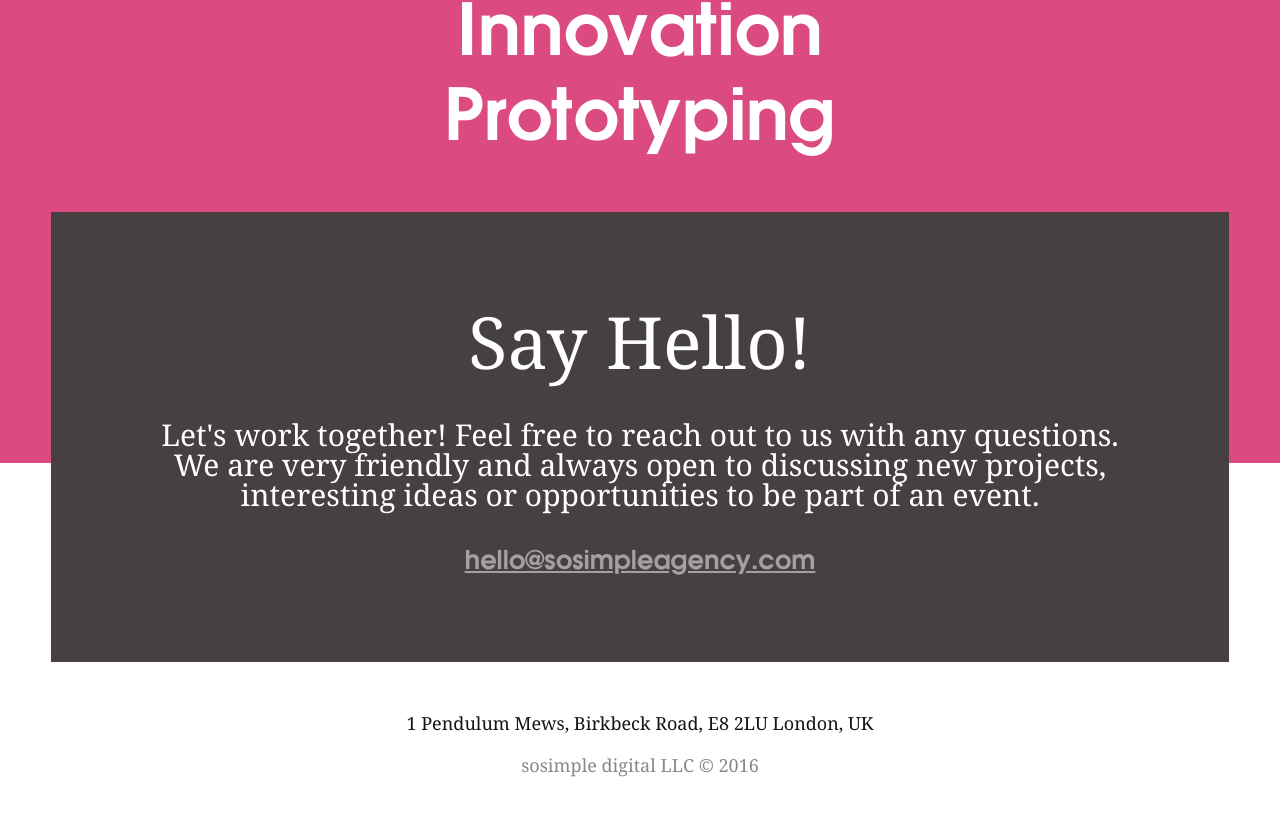
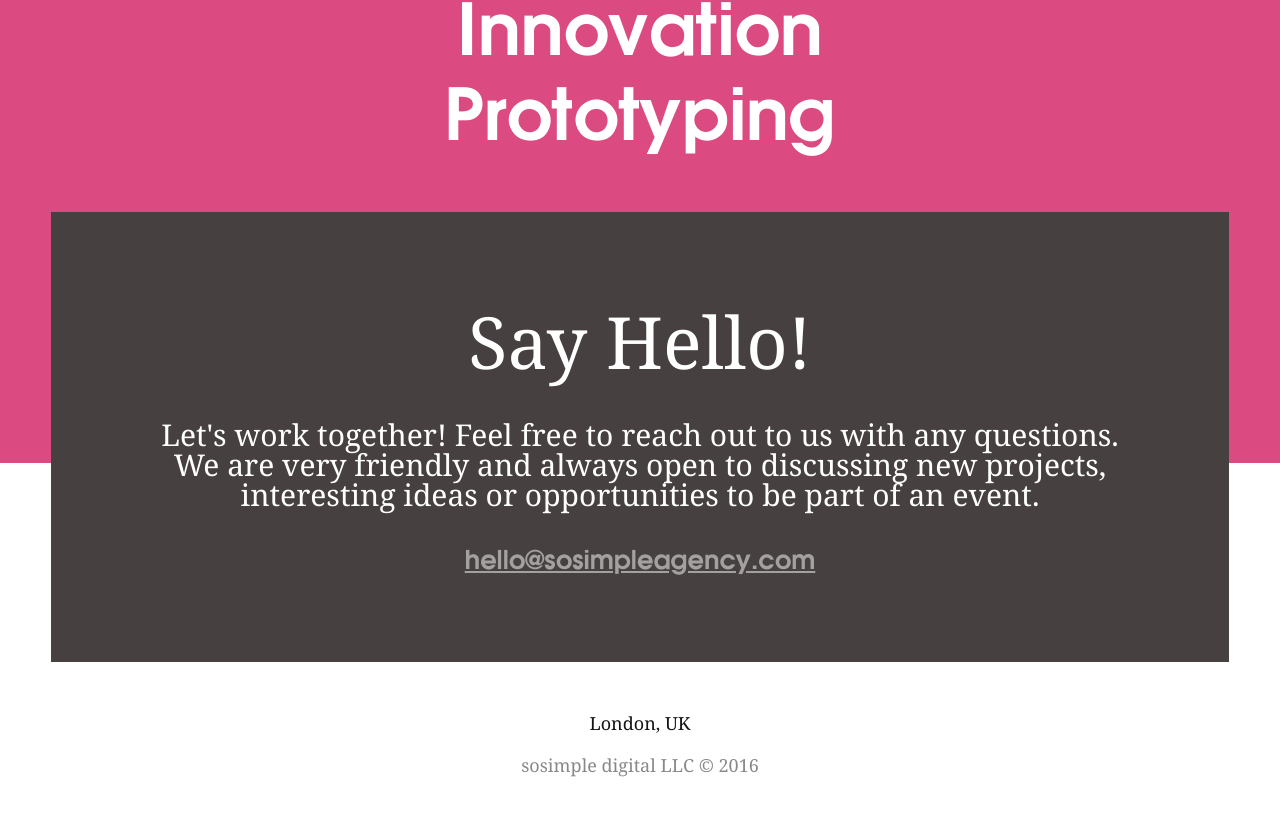
Before and after one commit to jiqsaw/sosimpleagency, a website: page index.html in a window 1280 px wide. Shown: the part 2053-2879 px from the top of the page. Drawn offline with nearby package versions, Linux system fonts and the light colour scheme.

Commit message:
Update index.html

```diff
--- a/index.html
+++ b/index.html
@@ -96,7 +96,7 @@
         </div>
 
         <div class="address">
-            1 Pendulum Mews, Birkbeck Road, E8 2LU London, UK
+            London, UK
             <br />
             <br />
             <span>sosimple digital LLC © 2016</span>
```
